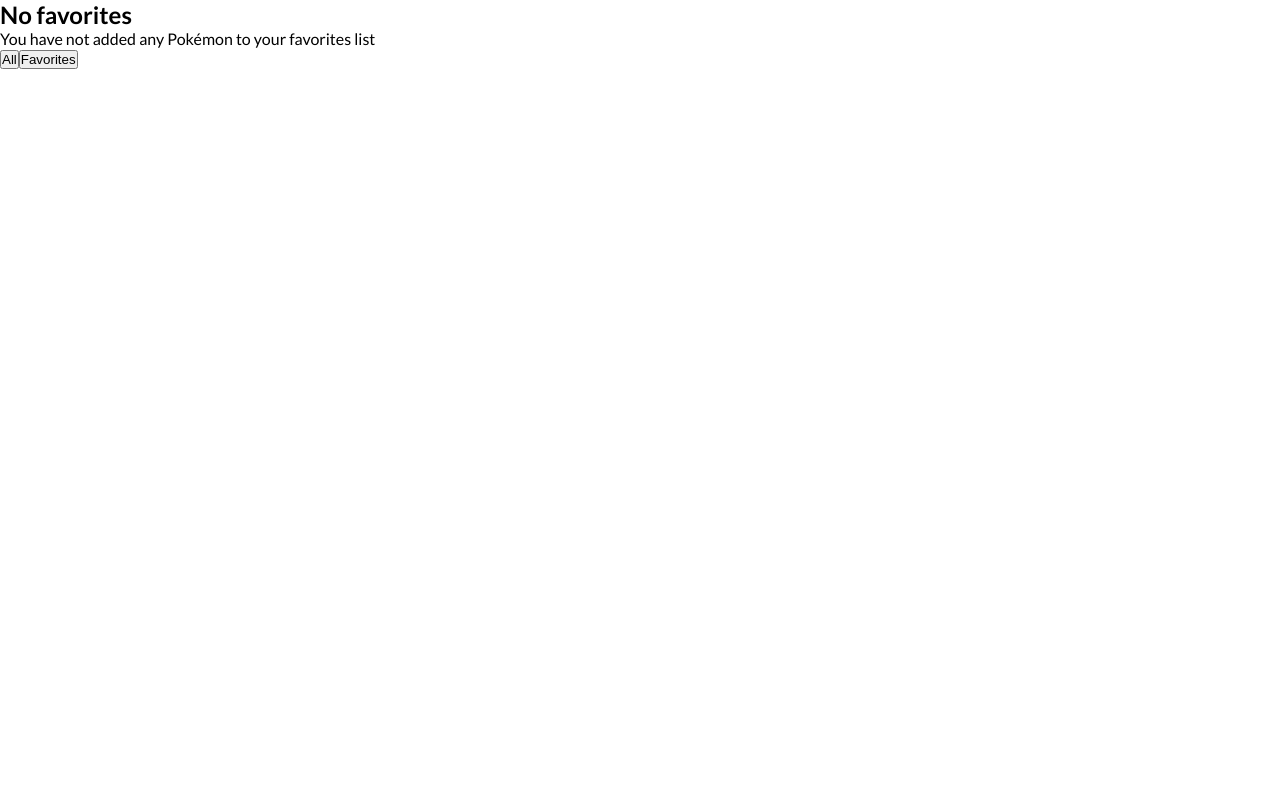
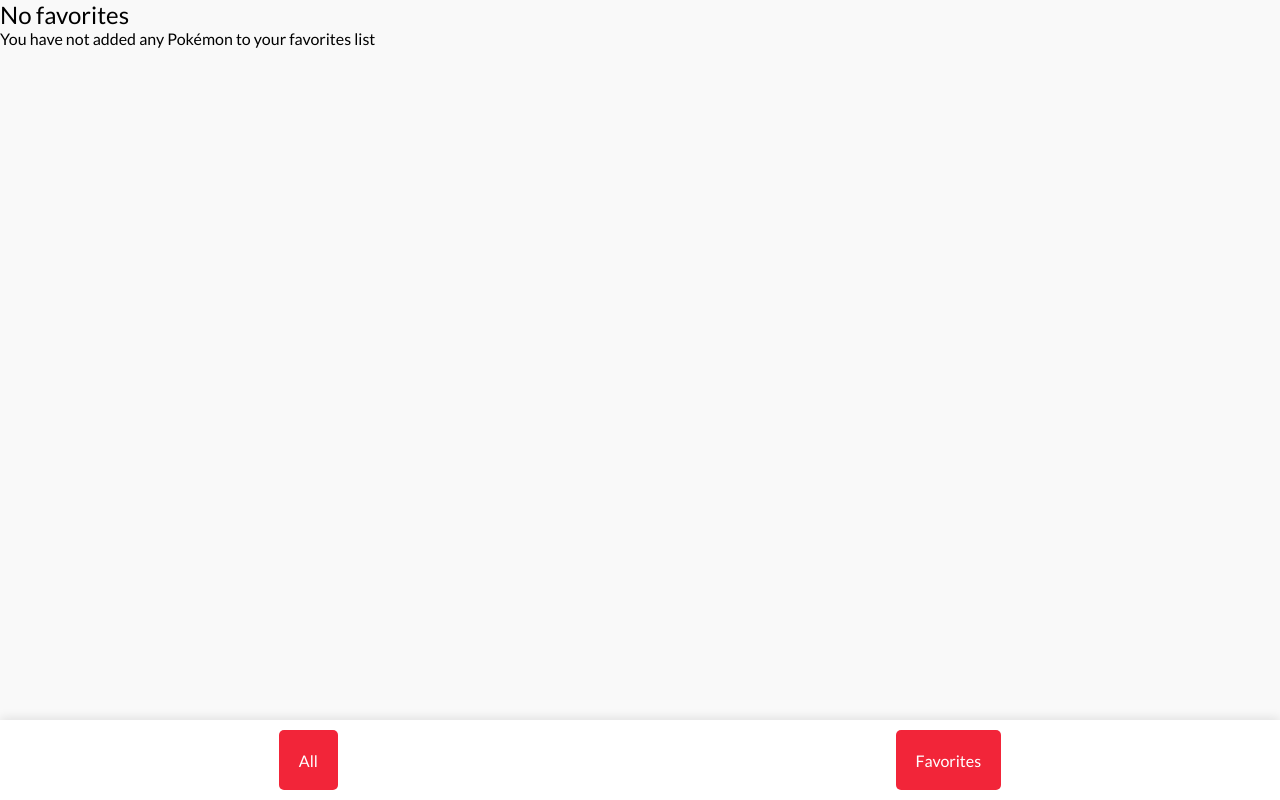
Before and after one commit to jiriberri/pokedex-challenge, a Vue app: page /pokemon-list-favorite in a window 1280 px wide. Built offline with nearby package versions, Linux system fonts and the light colour scheme.

Commit message:
adding styles for main list and navigation bar

```diff
--- a/package.json
+++ b/package.json
@@ -11,6 +11,11 @@
     "format": "prettier --write src/"
   },
   "dependencies": {
+    "@fortawesome/fontawesome-svg-core": "^6.6.0",
+    "@fortawesome/free-brands-svg-icons": "^6.6.0",
+    "@fortawesome/free-regular-svg-icons": "^6.6.0",
+    "@fortawesome/free-solid-svg-icons": "^6.6.0",
+    "@fortawesome/vue-fontawesome": "^3.0.8",
     "vue": "^3.5.12",
     "vue-router": "^4.0.13",
     "vuex": "^4.0.2"
--- a/src/assets/styles/MainPage.css
+++ b/src/assets/styles/MainPage.css
@@ -1,9 +1,4 @@
 /* Global styles */
-* {
-  margin: 0;
-  padding: 0;
-}
-
 div.main-page {
   text-align: center;
 }
--- /dev/null
+++ b/src/assets/styles/NavigationButtons.css
@@ -0,0 +1,28 @@
+/* NavigationButtons.css */
+
+.navigation-buttons-container {
+  position: fixed;
+  bottom: 0;
+  left: 0;
+  width: 100%;
+  height: 80px;
+  background-color: #ffffff;
+  box-shadow: 0 -2px 10px rgba(0, 0, 0, 0.1);
+  display: flex;
+  justify-content: space-around;
+  padding: 10px 0;
+}
+
+.navigation-buttons-container button {
+  background-color: #f22539;
+  color: #ffffff;
+  border: none;
+  padding: 10px 20px;
+  font-size: 16px;
+  border-radius: 5px;
+  cursor: pointer;
+}
+
+.navigation-buttons-container button:hover {
+  background-color: #d91e34;
+}
--- /dev/null
+++ b/src/assets/styles/PokeList.css
@@ -0,0 +1,62 @@
+/* Global styles */
+* {
+  text-decoration: none;
+  list-style: none;
+}
+
+div.pokemon-list-container {
+  width: 570px;
+  margin: auto;
+}
+
+input.search-input {
+  width: 100%;
+  height: 50px;
+  margin: 35px auto 30px;
+  padding-left: 43px;
+  font-size: 16px;
+  border: none;
+  border-radius: 5px;
+  background-color: #ffffff;
+  box-shadow: 0px 2px 10px 0px rgba(0, 0, 0, 0.04);
+}
+.search-input::placeholder {
+  color: #bfbfbf;
+}
+.search-input:focus {
+  outline: none;
+}
+
+.search-icon {
+  position: absolute;
+  top: 52px;
+  left: 28%;
+  width: 18px;
+  color: #bfbfbf;
+  background-color: #ffffff;
+}
+
+li.list-element {
+  height: 60px;
+  display: flex;
+  justify-content: space-between;
+  align-items: center;
+  padding: 17px 20px;
+  margin: 10px auto;
+  background-color: #ffffff;
+  border-radius: 5px;
+}
+
+li p.title-element {
+  width: 96px;
+  font-size: 22px;
+  text-transform: capitalize;
+  background-color: #ffffff;
+}
+
+li img.favorite-icon {
+  cursor: pointer;
+  width: 44px;
+  height: 44px;
+  background-color: #ffffff;
+}
--- a/src/assets/styles/main.css
+++ b/src/assets/styles/main.css
@@ -1,4 +1,8 @@
-#app {
+* {
+  margin: 0;
+  padding: 0;
+  box-sizing: border-box;
+  background-color: #f9f9f9;
   font-family: 'Lato', sans-serif;
   font-weight: 500;
 }
--- a/src/components/NavigationButtons.vue
+++ b/src/components/NavigationButtons.vue
@@ -1,12 +1,15 @@
 <template>
-  <div>
-    <button @click="goToPokeList">All</button>
-    <button @click="goToPokeListFav">Favorites</button>
+  <div class="navigation-buttons-container">
+    <button class="navigation-button" @click="goToPokeList">All</button>
+    <button class="navigation-button" @click="goToPokeListFav">
+      Favorites
+    </button>
   </div>
 </template>
 
 <script setup>
 import { useRouter, useRoute } from 'vue-router'
+import '@/assets/styles/NavigationButtons.css'
 
 const router = useRouter()
 const route = useRoute()
--- a/src/components/PokeList.vue
+++ b/src/components/PokeList.vue
@@ -1,23 +1,32 @@
 <template>
-  <div>
+  <div class="pokemon-list-container">
     <input
+      class="search-input"
       type="text"
       v-model="searchQuery"
       @keyup.enter="filterPokemon"
       placeholder="Search"
     />
+    <font-awesome-icon
+      class="search-icon"
+      icon="fa-solid fa-magnifying-glass"
+    />
     <div v-if="filteredPokemonList.length > 0">
       <ul>
-        <li v-for="pokemon in filteredPokemonList" :key="pokemon.name">
-          <p tabindex="0">{{ pokemon.name }}</p>
+        <li
+          class="list-element"
+          v-for="pokemon in filteredPokemonList"
+          :key="pokemon.name"
+        >
+          <p class="title-element" tabindex="0">{{ pokemon.name }}</p>
           <img
+            class="favorite-icon"
             role="button"
             :src="isFavorite(pokemon) ? addFavoriteImage : removeFavoriteImage"
             :alt="
               isFavorite(pokemon) ? 'Add to favorites' : 'Remove from favorites'
             "
             @click="toggleFavorite(pokemon)"
-            class="favorite-icon"
           />
         </li>
       </ul>
@@ -39,6 +48,7 @@
 import NavigationButtons from './NavigationButtons.vue'
 import addFavoriteImage from '@/assets/images/fav-active.png'
 import removeFavoriteImage from '@/assets/images/fav-disabled.png'
+import '@/assets/styles/PokeList.css'
 
 const pokemonList = ref([])
 const filteredPokemonList = ref([])
@@ -77,10 +87,3 @@
   fetchPokemon()
 })
 </script>
-<style scoped>
-.favorite-icon {
-  cursor: pointer;
-  width: 24px;
-  height: 24px;
-}
-</style>
--- a/src/main.js
+++ b/src/main.js
@@ -2,5 +2,20 @@
 import App from './App.vue'
 import router from './router'
 import store from './store'
+/* import the fontawesome core */
+import { library } from '@fortawesome/fontawesome-svg-core'
 
-createApp(App).use(router).use(store).mount('#app')
+/* import font awesome icon component */
+import { FontAwesomeIcon } from '@fortawesome/vue-fontawesome'
+
+/* import specific icons */
+import { faSearch } from '@fortawesome/free-solid-svg-icons'
+
+/* add icons to the library */
+library.add(faSearch)
+
+createApp(App)
+  .component('font-awesome-icon', FontAwesomeIcon)
+  .use(router)
+  .use(store)
+  .mount('#app')
```
Also changed, not shown: 1 other file (tests, documents, lock files or other folders).
